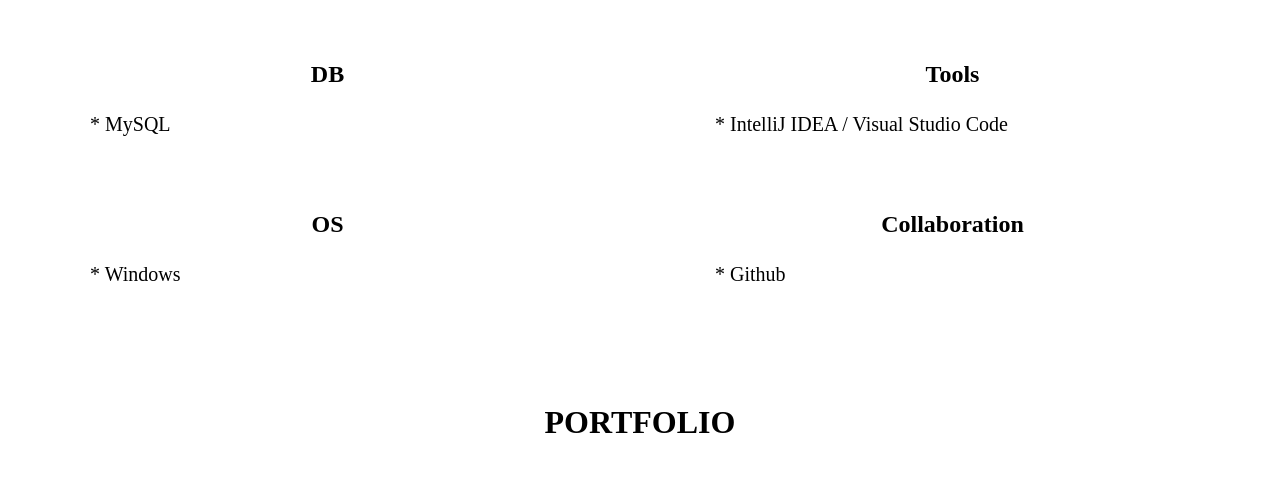
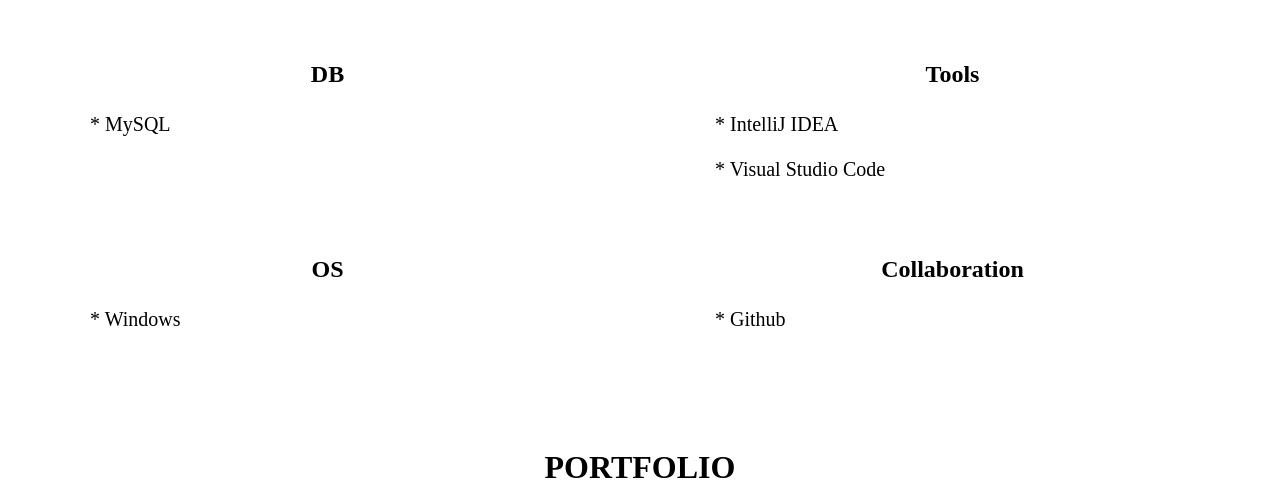
Before and after one commit to yoonheeseong/portfolio, a plain HTML site: page index.html in a window 1280 px wide. Shown: the part 1098-1578 px from the top of the page. Drawn offline with nearby package versions, Linux system fonts and the light colour scheme.

Commit message:
portfolio 1.0.6
포트폴리오 종합 사이트입니다.

```diff
--- a/index.html
+++ b/index.html
@@ -68,7 +68,8 @@
                 </div>
                 <div class="stack_item">
                     <div class="stack_title">Tools</div>
-                    <div class="stack">* IntelliJ IDEA / Visual Studio Code</div>
+                    <div class="stack">* IntelliJ IDEA</div>
+                    <div class="stack">* Visual Studio Code</div>
                 </div>
                 <div class="stack_item">
                     <div class="stack_title">OS</div>
```
